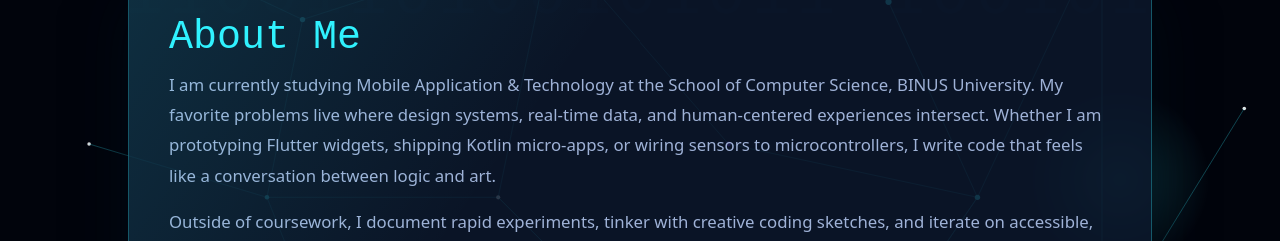
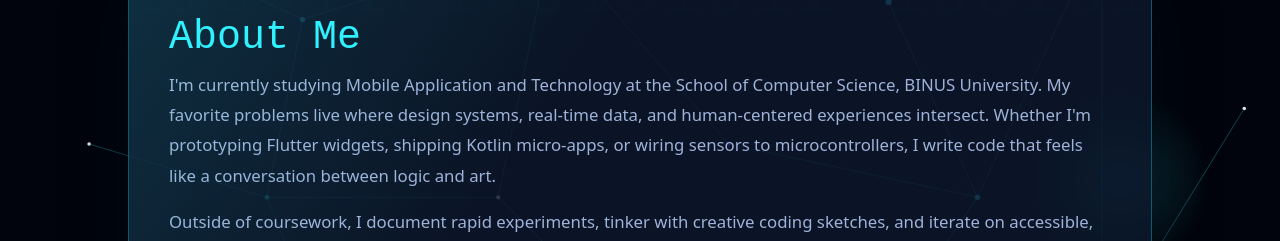
Before and after one commit to zzz276/zeni-zuanda, a React (Create React App) app in the folder my-portfolio/: page / in a window 1280 px wide. Shown: the part 176-417 px from the top of the page. Built offline with nearby package versions, Linux system fonts and the light colour scheme.

Commit message:
Improve Content

```diff
--- a/my-portfolio/src/contents/About.js
+++ b/my-portfolio/src/contents/About.js
@@ -3,9 +3,9 @@ function About() {
     <section className='cs-panel'>
       <h1>About Me</h1>
       <p className='cs-bio'>
-        I am currently studying Mobile Application & Technology at the School of Computer Science, BINUS University.
+        I'm currently studying Mobile Application and Technology at the School of Computer Science, BINUS University.
         My favorite problems live where design systems, real-time data, and human-centered experiences intersect.
-        Whether I am prototyping Flutter widgets, shipping Kotlin micro-apps, or wiring sensors to microcontrollers,
+        Whether I'm prototyping Flutter widgets, shipping Kotlin micro-apps, or wiring sensors to microcontrollers,
         I write code that feels like a conversation between logic and art.
       </p>
       <p className='cs-bio'>
--- a/my-portfolio/src/contents/Content.js
+++ b/my-portfolio/src/contents/Content.js
@@ -1,12 +1,26 @@
 import Container from 'react-bootstrap/Container';
 import About from './About';
 import Projects from './Projects';
+import Project from '../models/Project';
 
 function Content() {
+  // const researches = [
+
+  // ];
+
+  const projects = [
+    new Project('BinusLite', 'Flutter · Firebase', 'https://github.com/zzz276/BinusLite'),
+    new Project('Defense of The Willi', 'Java · Game Dev', 'https://1drv.ms/u/c/e5956a9184ccc1cb/EVI0M6-r9ghHhv9akhaHWFIBOeV0bOzjqMj-m9la5DFg5w?e=IOrqsd'),
+    new Project('DoJo Movie', 'Kotlin · MVVM', 'https://1drv.ms/u/c/e5956a9184ccc1cb/EeU_7TlhEPtBh0fJXuBrkv4BAcnqqt0mfyTv3qUpgAjI1A?e=kAOTKT'),
+    new Project('What Generator', 'Kotlin · Compose', 'https://1drv.ms/u/c/e5956a9184ccc1cb/EWq0pqMtdStKtflvrhYStXIBAgLzNoPHovF3G_f_O7CtKQ?e=Eu6G59'),
+    new Project('GPS-Tracker', 'Arduino · IoT', 'https://github.com/zzz276/GPS-Tracker')
+  ];
+
   return (
     <Container fluid className='cs-content'>
       <About />
-      <Projects />
+      <Projects projects={projects} />
+      {/* <Researches researches={researches} /> */}
     </Container>
   );
 }
--- a/my-portfolio/src/contents/Projects.js
+++ b/my-portfolio/src/contents/Projects.js
@@ -1,16 +1,7 @@
 import { Col, Container, Row } from 'react-bootstrap';
 import Cards from '../components/Cards';
-import Project from '../models/Project';
 
-function Projects() {
-  const projects = [
-    new Project('BinusLite', 'Flutter · Firebase', 'https://github.com/zzz276/BinusLite'),
-    new Project('Defense of The Willi', 'Java · Game Dev', 'https://1drv.ms/u/c/e5956a9184ccc1cb/EVI0M6-r9ghHhv9akhaHWFIBOeV0bOzjqMj-m9la5DFg5w?e=IOrqsd'),
-    new Project('DoJo Movie', 'Kotlin · MVVM', 'https://1drv.ms/u/c/e5956a9184ccc1cb/EeU_7TlhEPtBh0fJXuBrkv4BAcnqqt0mfyTv3qUpgAjI1A?e=kAOTKT'),
-    new Project('What Generator', 'Kotlin · Compose', 'https://1drv.ms/u/c/e5956a9184ccc1cb/EWq0pqMtdStKtflvrhYStXIBAgLzNoPHovF3G_f_O7CtKQ?e=Eu6G59'),
-    new Project('GPS-Tracker', 'Arduino · IoT', 'https://github.com/zzz276/GPS-Tracker')
-  ];
-
+function Projects({projects}) {
   return (
     <section className='cs-panel'>
       <h1>Projects</h1>
```
Also changed, not shown: my-portfolio/src/models/Research.js (added, +9 -0 lines).
